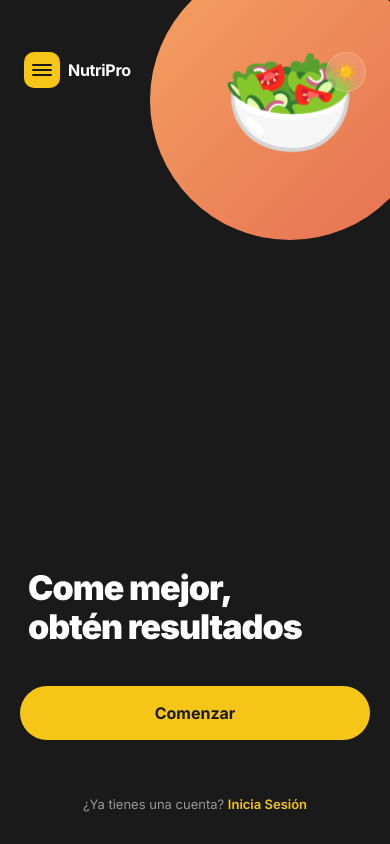
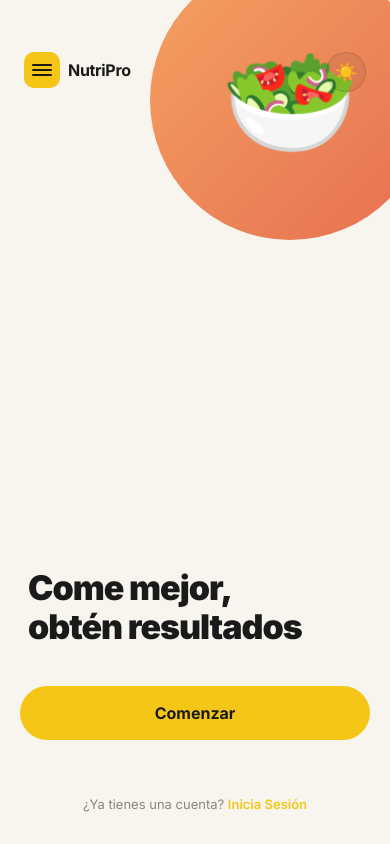
Before and after one commit to andress1934-rgb/nutripro, a plain HTML site: page index.html in a window 390 px wide. Drawn offline with Linux system fonts and the light colour scheme.

Commit message:
fix tema y padding iPhone

```diff
--- a/styles.css
+++ b/styles.css
@@ -71,35 +71,33 @@ html, body {
   touch-action: none;
 }
 
-/* ─── PHONE SHELL: fixed cubre TODO el viewport sin importar barras del browser ─── */
+/* ─── PHONE SHELL ─── */
 .phone {
   position: fixed;
   top: 0; left: 0; right: 0; bottom: 0;
   background: var(--bg);
   overflow: hidden;
-  display: flex;
-  flex-direction: column;
   font-family: 'Inter', system-ui, sans-serif;
   transition: background .35s ease;
   touch-action: none;
 }
 
-/* ─── SCREENS ─── */
+/* ─── SCREENS: todas position:absolute inset:0 → llenan el phone al 100% ─── */
 .screen {
-  position: absolute; inset: 0;
+  position: absolute;
+  top: 0; left: 0; right: 0; bottom: 0;
   display: flex; flex-direction: column;
-  background: var(--bg);          /* hereda el tema del .phone */
-  transition: background .35s ease, opacity .3s ease;
+  background: var(--bg);
+  transition: background .35s ease, opacity .28s ease;
   opacity: 0; pointer-events: none;
   overflow: hidden;
 }
 .screen.active {
   opacity: 1; pointer-events: all;
-  position: relative; flex: 1;
-  min-height: 0;                  /* evita que flex hijo se desborde */
+  z-index: 1;
 }
 #s-app.active {
-  display: flex; flex-direction: column; height: 100%;
+  display: flex; flex-direction: column;
 }
 
 /* ─────────────────────────────────────────
@@ -306,12 +304,10 @@ html, body {
    S-WELCOME
 ───────────────────────────────────────── */
 #s-welcome {
-  background: var(--welcome-bg, #1A1A1A);
+  /* color lo ponen los selectores .phone:not(.dark) y .phone.dark */
+  background: #1A1A1A;
   justify-content: flex-end;
   padding-bottom: 0;
-  overflow: hidden;
-  touch-action: none;
-  overscroll-behavior: none;
   transition: background .35s ease;
 }
 .welcome-food-circle {
@@ -336,7 +332,7 @@ html, body {
 }
 .welcome-logo-text {
   font-size: 16px; font-weight: 700; letter-spacing: -.02em;
-  color: var(--welcome-text, #FFFFFF);
+  color: #FFFFFF;
   transition: color .35s;
 }
 
@@ -345,33 +341,51 @@ html, body {
 }
 .welcome-title {
   font-size: 34px; font-weight: 900;
-  color: var(--welcome-text, #FFFFFF);
+  color: #FFFFFF;
   line-height: 1.15; letter-spacing: -.03em; margin-bottom: 40px;
   transition: color .35s;
 }
 .welcome-buttons { padding: 0 0 20px; }
 .welcome-signin {
   text-align: center; font-size: 13px;
-  color: var(--welcome-sub, rgba(255,255,255,.55));
-  padding: 16px 20px 32px; cursor: pointer;
+  color: rgba(255,255,255,.55);
+  padding: 16px 20px max(32px, env(safe-area-inset-bottom)); cursor: pointer;
   transition: color .35s;
 }
 .welcome-signin span { color: var(--accent); font-weight: 600; }
 
-/* ─── Tema claro en welcome ─── */
-.phone:not(.dark) {
-  --welcome-bg:   #1A1A1A;
-  --welcome-text: #FFFFFF;
-  --welcome-sub:  rgba(255,255,255,.55);
+/* ─── Welcome: modo CLARO → fondo crema, texto oscuro ─── */
+.phone:not(.dark) #s-welcome {
+  background: #F7F5ED;
 }
-/* ─── Tema oscuro en welcome (igual de oscuro) ─── */
-.phone.dark {
-  --welcome-bg:   #0F0F0F;
-  --welcome-text: #F2F2F7;
-  --welcome-sub:  rgba(242,242,247,.5);
+.phone:not(.dark) .welcome-title,
+.phone:not(.dark) .welcome-logo-text {
+  color: #1A1A1A;
+}
+.phone:not(.dark) .welcome-signin {
+  color: rgba(26,26,26,.5);
+}
+.phone:not(.dark) .theme-toggle {
+  background: rgba(26,26,26,.08);
+  border-color: rgba(26,26,26,.15);
+}
+.phone:not(.dark) .theme-toggle:hover {
+  background: rgba(26,26,26,.14);
 }
 
-/* ─── Botón de tema ─── */
+/* ─── Welcome: modo OSCURO → fondo negro, texto blanco ─── */
+.phone.dark #s-welcome {
+  background: #0F0F0F;
+}
+.phone.dark .welcome-title,
+.phone.dark .welcome-logo-text {
+  color: #F2F2F7;
+}
+.phone.dark .welcome-signin {
+  color: rgba(242,242,247,.5);
+}
+
+/* ─── Botón de tema (base) ─── */
 .theme-toggle {
   position: absolute; top: 52px; right: 24px;
   width: 40px; height: 40px; border-radius: 50%;
@@ -379,11 +393,9 @@ html, body {
   border: 1.5px solid rgba(255,255,255,.2);
   display: flex; align-items: center; justify-content: center;
   font-size: 18px; cursor: pointer; z-index: 10;
-  transition: background .2s, transform .2s;
-  backdrop-filter: blur(8px);
+  transition: background .25s, border-color .25s, transform .15s;
 }
-.theme-toggle:active { transform: scale(.92); }
-.theme-toggle:hover  { background: rgba(255,255,255,.22); }
+.theme-toggle:active { transform: scale(.9); }
 
 /* ─────────────────────────────────────────
    S-CALORIE-INTRO / S-MEALPLAN-INTRO
```
